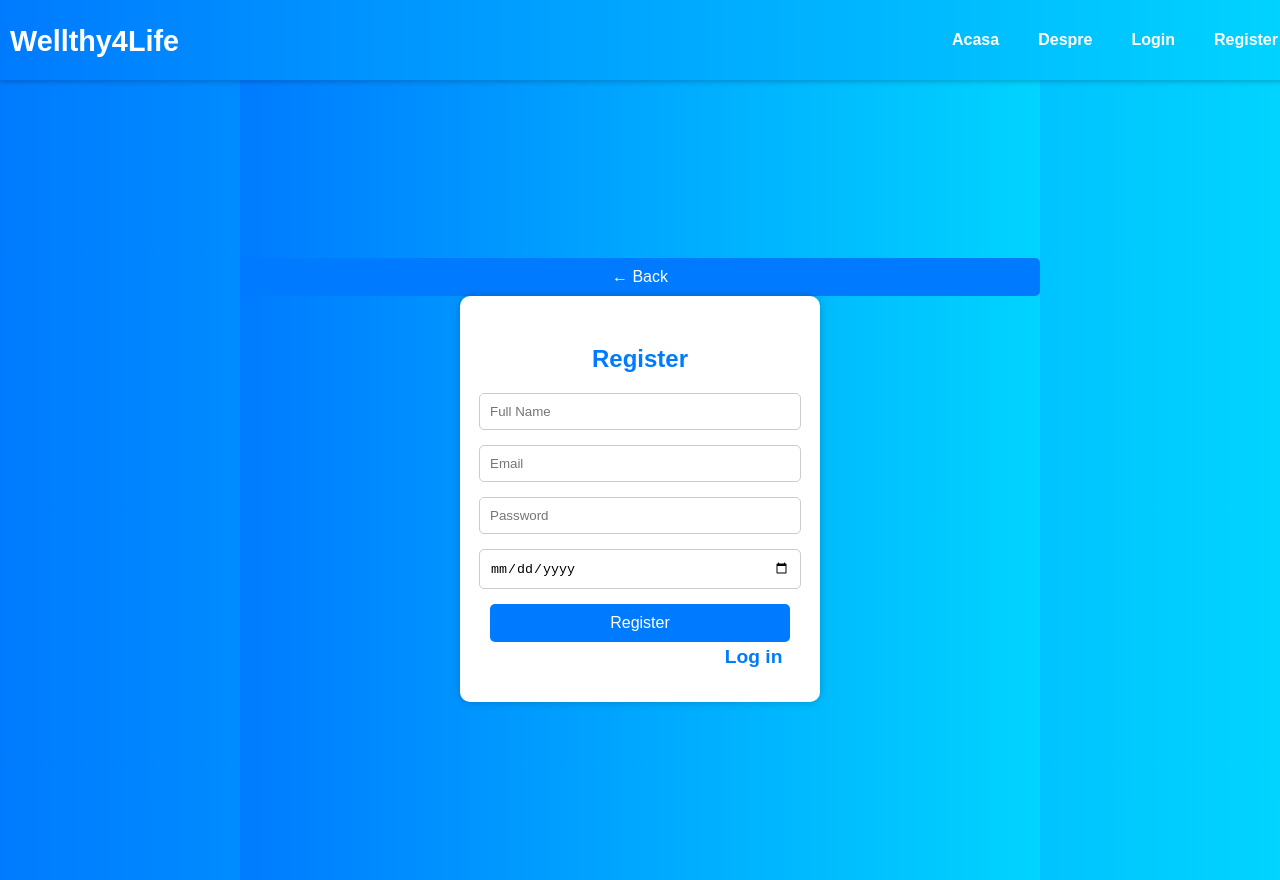
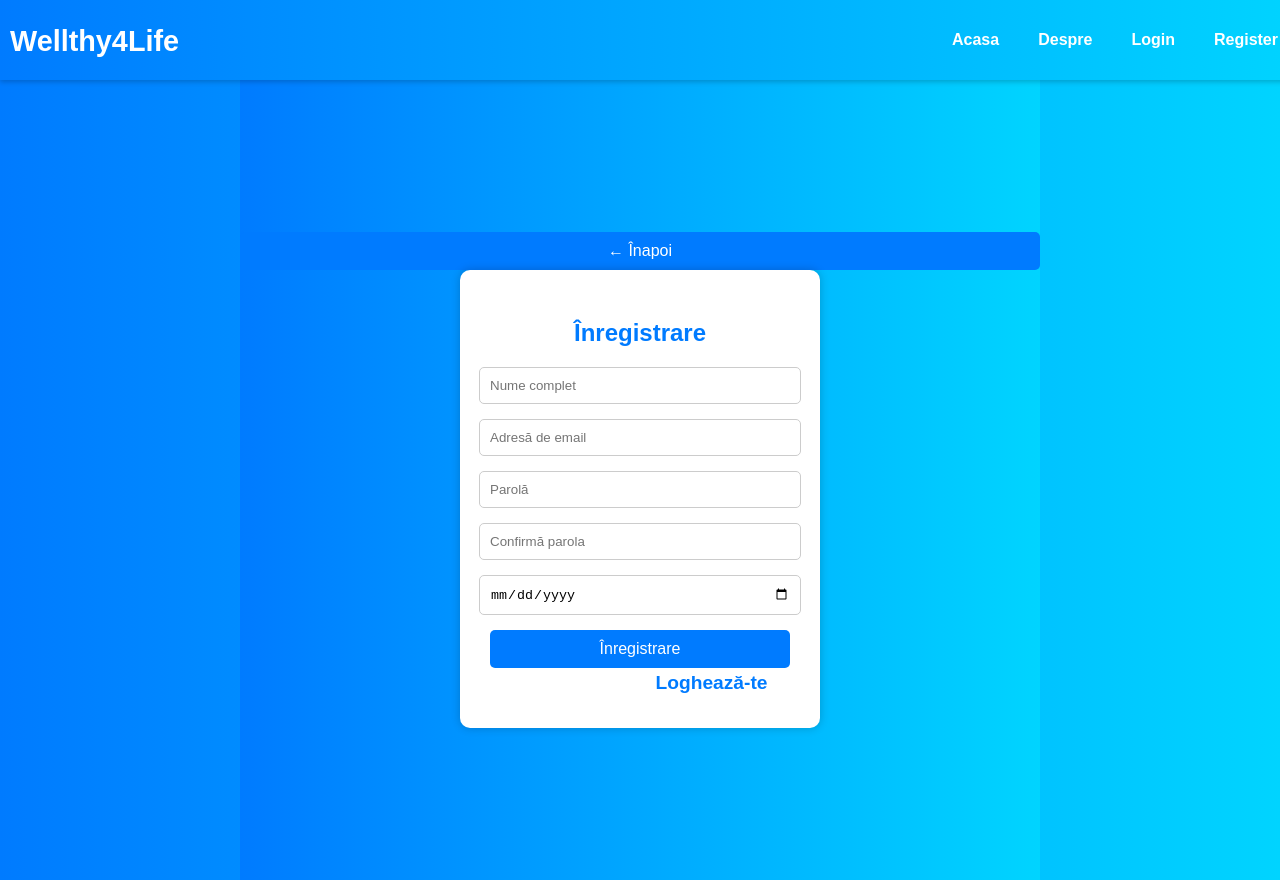
Before and after one commit to Elias2510/Wellthy4Life-frontend, a React (Create React App) app: page /register in a window 1280 px wide. Built offline with nearby package versions, Linux system fonts and the light colour scheme.

Commit message:
Confirm password field

```diff
--- a/src/pages/Login.js
+++ b/src/pages/Login.js
@@ -46,7 +46,7 @@ const Login = () => {
                 />
                 <button type="submit">Login</button>
                 <p className="link" onClick={() => navigate("/register")}>
-                    Don't have an account? Register now.
+                    Nu ai deja un cont? Înregistrează-te acum!
                 </p>
             </form>
         </div>
--- a/src/pages/Register.js
+++ b/src/pages/Register.js
@@ -8,6 +8,7 @@ const Register = () => {
         fullName: "",
         email: "",
         password: "",
+        confirmPassword: "",
         birthDate: ""
     });
     const [message, setMessage] = useState("");
@@ -20,55 +21,71 @@ const Register = () => {
 
     const handleSubmit = async (e) => {
         e.preventDefault();
-        if (!userData.fullName || !userData.email || !userData.password) {
-            setMessage("Please fill in all required fields.");
+        const { fullName, email, password, confirmPassword } = userData;
+
+        if (!fullName || !email || !password || !confirmPassword) {
+            setMessage("Completează toate câmpurile necesare pentru înregistrare.");
             return;
         }
+
+        if (password !== confirmPassword) {
+            setMessage("Parolele nu coincid.");
+            return;
+        }
+
         try {
-            await axios.post("http://localhost:8080/api/users/register", userData);
-            setMessage("Registration successful! Redirecting to login...");
+            const { confirmPassword, ...dataToSend } = userData;
+            await axios.post("http://localhost:8080/api/users/register", dataToSend);
+            setMessage("Înregistrare cu succes... Redirecționare către logare.");
             setTimeout(() => navigate("/login"), 2000);
         } catch (error) {
-            setMessage("Registration failed. Please try again.");
+            setMessage("Înregistrare nereușită. Încearcă din nou.");
         }
     };
 
     return (
         <div className="auth-container">
-            <button className="back-button" onClick={() => navigate("/")}>← Back</button>
+            <button className="back-button" onClick={() => navigate("/")}>← Înapoi</button>
             <form className="auth-form" onSubmit={handleSubmit}>
-                <h2>Register</h2>
+                <h2>Înregistrare</h2>
                 {message && <p className="error-message">{message}</p>}
                 <input
                     type="text"
                     name="fullName"
-                    placeholder="Full Name"
+                    placeholder="Nume complet"
                     value={userData.fullName}
                     onChange={handleChange}
                 />
                 <input
                     type="email"
                     name="email"
-                    placeholder="Email"
+                    placeholder="Adresă de email"
                     value={userData.email}
                     onChange={handleChange}
                 />
                 <input
                     type="password"
                     name="password"
-                    placeholder="Password"
+                    placeholder="Parolă"
                     value={userData.password}
+                    onChange={handleChange}
+                />
+                <input
+                    type="password"
+                    name="confirmPassword"
+                    placeholder="Confirmă parola"
+                    value={userData.confirmPassword}
                     onChange={handleChange}
                 />
                 <input
                     type="date"
                     name="birthDate"
-                    placeholder="Birth Date"
+                    placeholder="Data nașterii"
                     value={userData.birthDate}
                     onChange={handleChange}
                 />
-                <button type="submit">Register</button>
-                <p>Already have an account? <span className="link" onClick={() => navigate("/login")}>Log in</span></p>
+                <button type="submit">Înregistrare</button>
+                <p>Ai deja un cont? <span className="link" onClick={() => navigate("/login")}>Loghează-te</span></p>
             </form>
         </div>
     );
```
